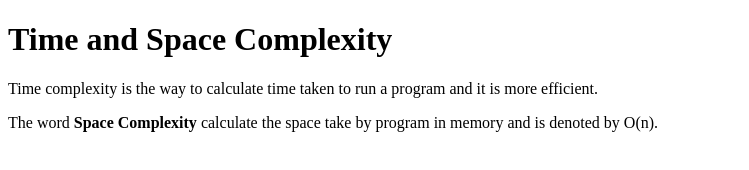
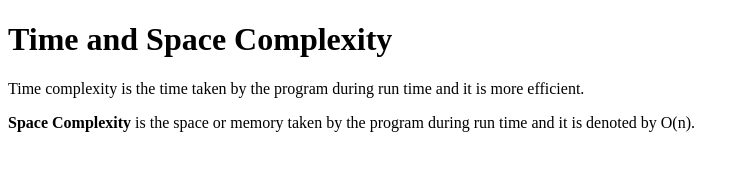
Before and after one commit to acciojob/time-and-space-complexity-Shivam4401, a website: page main.html in a window 1280 px wide. Shown: the whole page, without its empty margins (0-749 px from the left). Drawn offline with Linux system fonts and the light colour scheme.

Commit message:
created a submission

```diff
--- a/main.html
+++ b/main.html
@@ -9,8 +9,11 @@
 <body>
 	<!-- the entire body must be written by student -->
 	<h1>Time and Space Complexity</h1>
-	<p>Time complexity is the way to calculate time taken to run a program and it is more efficient.</p
-	<p>The word <b>Space Complexity</b> calculate the space take by program in memory and is denoted by O(n).</p>
+	<p>Time complexity is the time taken by the program during run time and it is more efficient.</p>
+	<p><b>Space Complexity</b> is the space or memory taken by the program during run time and it is denoted by O(n).</p>
+
+
+
     <script type="text/javascript" src="./script.js">
 </script>
 
```
